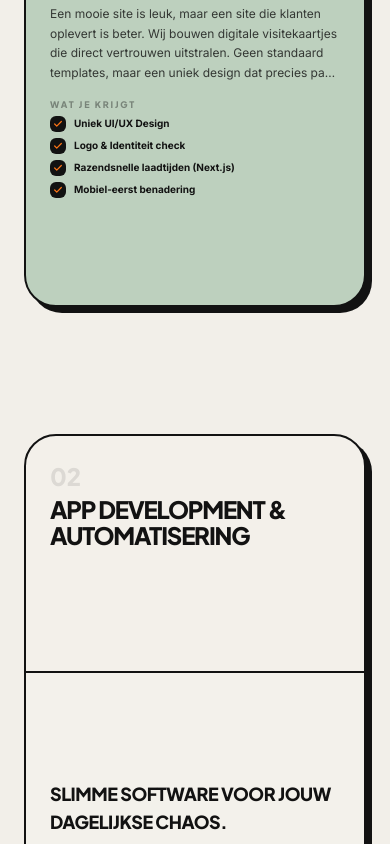
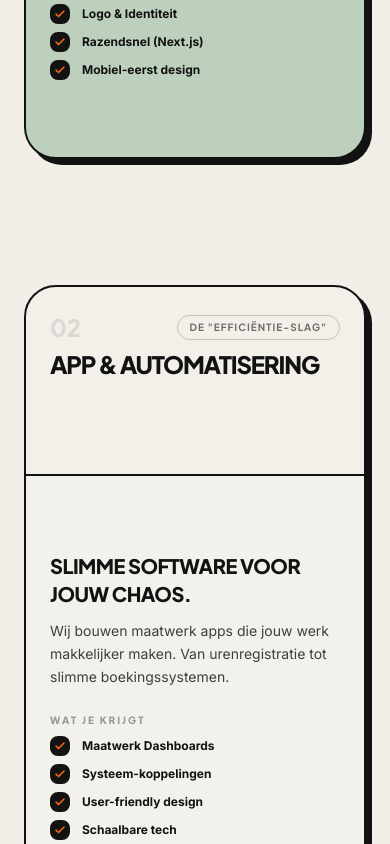
Before and after one commit to madebyformastudios/forma-v2, a Next.js app: page / in a window 390 px wide. Shown: the part 1640-2484 px from the top of the page. Built offline with nearby package versions, Linux system fonts and the light colour scheme.

Commit message:
fix: resolve mobile FAQ toggle by disabling hover on touch devices

```diff
--- a/components/sections/FAQ.tsx
+++ b/components/sections/FAQ.tsx
@@ -39,6 +39,18 @@ export default function FAQ() {
   const [hoveredIndex, setHoveredIndex] = useState<number | null>(null);
   const [clickedIndex, setClickedIndex] = useState<number | null>(null);
 
+  const handleMouseEnter = (index: number) => {
+    if (window.matchMedia('(hover: hover)').matches) {
+      setHoveredIndex(index);
+    }
+  };
+
+  const handleMouseLeave = () => {
+    if (window.matchMedia('(hover: hover)').matches) {
+      setHoveredIndex(null);
+    }
+  };
+
   return (
     <section
       id="faq"
@@ -64,8 +76,8 @@ export default function FAQ() {
             return (
               <div
                 key={index}
-                onMouseEnter={() => setHoveredIndex(index)}
-                onMouseLeave={() => setHoveredIndex(null)}
+                onMouseEnter={() => handleMouseEnter(index)}
+                onMouseLeave={handleMouseLeave}
                 className={`border-b border-ink/10 transition-colors duration-500 ${isOpen ? 'bg-sand' : 'bg-transparent'}`}
               >
                 <button
--- a/components/sections/Services.tsx
+++ b/components/sections/Services.tsx
@@ -10,40 +10,40 @@ const services = [
     label: "De \"Binnenkomer\"",
     title: "Webdesign & Branding",
     headline: "Websites die voor je werken, niet andersom.",
-    description: "Een mooie site is leuk, maar een site die klanten oplevert is beter. Wij bouwen digitale visitekaartjes die direct vertrouwen uitstralen. Geen standaard templates, maar een uniek design dat precies past bij jouw zaak.",
+    description: "Wij bouwen unieke, razendsnelle digitale visitekaartjes die direct vertrouwen uitstralen en klanten opleveren.",
     benefits: [
       "Uniek UI/UX Design",
-      "Logo & Identiteit check",
-      "Razendsnelle laadtijden (Next.js)",
-      "Mobiel-eerst benadering"
+      "Logo & Identiteit",
+      "Razendsnel (Next.js)",
+      "Mobiel-eerst design"
     ],
     color: "#B6CBB7" // Sage
   },
   {
     id: "02",
     label: "De \"Efficiëntie-slag\"",
-    title: "App Development & Automatisering",
-    headline: "Slimme software voor jouw dagelijkse chaos.",
-    description: "Heb je een proces dat nu nog met pen, papier of een rommelige Excel gaat? Wij bouwen maatwerk apps die jouw werk makkelijker maken. Van urenregistratie voor bouwbedrijven tot boekingssystemen voor de lokale kapper.",
+    title: "App & Automatisering",
+    headline: "Slimme software voor jouw chaos.",
+    description: "Wij bouwen maatwerk apps die jouw werk makkelijker maken. Van urenregistratie tot slimme boekingssystemen.",
     benefits: [
       "Maatwerk Dashboards",
-      "Koppelingen met je huidige systemen",
-      "Gebruiksvriendelijke interfaces",
-      "Schaalbare technologie"
+      "Systeem-koppelingen",
+      "User-friendly design",
+      "Schaalbare tech"
     ],
     color: "#F2EFE9" // Sand
   },
   {
     id: "03",
     label: "De \"Toekomstbestendige\" Groei",
-    title: "SEO & AI-Vindbaarheid (GEO)",
-    headline: "Gevonden worden, nu en in het AI-tijdperk.",
-    description: "De manier waarop mensen zoeken verandert. Naast de bekende Google-lijstjes, kijken we nu naar GEO (Generative Engine Optimization). Wij zorgen dat jouw zaak niet alleen bovenaan de zoekresultaten staat, maar ook de bron is die AI-modellen zoals ChatGPT en Google Gemini aanbevelen.",
+    title: "SEO & AI (GEO)",
+    headline: "Gevonden worden door mens en AI.",
+    description: "Wij zorgen dat jouw zaak bovenaan staat in Google en wordt aanbevolen door AI zoals ChatGPT.",
     benefits: [
-      "GEO-Ready Content: Jouw expertise voor AI-zoekmachines",
-      "Lokale SEO: Dominantie in jouw regio",
-      "Autoriteit-bouw: Jouw naam als merk dat wordt vertrouwt",
-      "Performance Tracking: Helder inzicht in je verkeer"
+      "GEO: AI-Optimalisatie",
+      "Lokale SEO Dominantie",
+      "Autoriteit & Trust",
+      "Heldere rapportages"
     ],
     color: "#E5B7A9" // Clay
   }
@@ -73,9 +73,9 @@ function ServiceCard({ id, label, title, headline, description, benefits, color,
   return (
     <div
       ref={container}
-      className={`h-screen flex items-start justify-center sticky service-card-sticky-${index}`}
+      className={`h-[90vh] sm:h-screen flex items-start justify-center sticky service-card-sticky-${index}`}
       style={{
-        top: `calc(80px + ${index * 20}px)`,
+        top: `calc(70px + ${index * 15}px)`,
       }}
     >
       <motion.div
@@ -84,7 +84,7 @@ function ServiceCard({ id, label, title, headline, description, benefits, color,
           scale,
           backgroundColor: color,
         }}
-        className="relative w-full max-w-7xl h-[85vh] sm:h-[75vh] md:h-[70vh] rounded-[32px] md:rounded-[40px] border-2 border-ink shadow-[6px_6px_0px_0px_#121212] md:shadow-[8px_8px_0px_0px_#121212] overflow-hidden flex flex-col md:flex-row opacity-100"
+        className="relative w-full max-w-7xl h-[75vh] sm:h-[75vh] md:h-[70vh] rounded-[32px] md:rounded-[40px] border-2 border-ink shadow-[6px_6px_0px_0px_#121212] md:shadow-[8px_8px_0px_0px_#121212] overflow-hidden flex flex-col md:flex-row opacity-100"
       >
         <style jsx>{`
           @media (min-width: 768px) {
@@ -94,13 +94,15 @@ function ServiceCard({ id, label, title, headline, description, benefits, color,
           }
         `}</style>
         {/* Left Side: Title & Index */}
-        <div className="h-1/3 md:h-auto md:w-1/2 p-6 md:p-16 flex flex-col justify-between border-b-2 md:border-b-0 md:border-r-2 border-ink bg-white/5 shrink-0">
+        <div className="h-[30%] md:h-auto md:w-1/2 p-6 md:p-16 flex flex-col justify-between border-b-2 md:border-b-0 md:border-r-2 border-ink bg-white/5 shrink-0">
           <div>
-            <span className="text-2xl md:text-6xl font-sans font-black text-ink/10 block mb-1 md:mb-4">{id}</span>
-            <span className="hidden sm:inline-block px-3 py-1 rounded-full border border-ink/20 text-[10px] md:text-xs font-sans font-bold uppercase tracking-widest text-ink/60 mb-2 md:mb-6">
-              {label}
-            </span>
-            <h2 className="text-2xl sm:text-3xl md:text-6xl font-sans font-black tracking-tighter leading-[1.1] uppercase text-ink">
+            <div className="flex items-center justify-between md:block">
+              <span className="text-2xl md:text-6xl font-sans font-black text-ink/10 block md:mb-4">{id}</span>
+              <span className="inline-block px-3 py-1 rounded-full border border-ink/20 text-[10px] md:text-xs font-sans font-bold uppercase tracking-widest text-ink/60 md:mb-6">
+                {label}
+              </span>
+            </div>
+            <h2 className="text-2xl sm:text-3xl md:text-6xl font-sans font-black tracking-tighter leading-[1.1] uppercase text-ink mt-2 md:mt-0">
               {title}
             </h2>
           </div>
@@ -108,24 +110,24 @@ function ServiceCard({ id, label, title, headline, description, benefits, color,
 
         {/* Right Side: Content & Benefits */}
         <div className="flex-1 md:w-1/2 p-6 md:p-16 flex flex-col justify-center bg-white/10 overflow-y-auto no-scrollbar">
-          <h3 className="text-lg md:text-3xl font-sans font-black tracking-tight text-ink mb-3 md:mb-6">
+          <h3 className="text-xl md:text-3xl font-sans font-black tracking-tight text-ink mb-3 md:mb-6">
             {headline}
           </h3>
-          <p className="text-xs sm:text-sm md:text-lg font-body text-ink/80 leading-relaxed mb-4 md:mb-10 line-clamp-4 sm:line-clamp-none">
+          <p className="text-sm sm:text-base md:text-lg font-body text-ink/80 leading-relaxed mb-6 md:mb-10">
             {description.split(/(GEO)/g).map((part, i) =>
               part === "GEO" ? <span key={i} className="text-[#F97316] font-bold">GEO</span> : part
             )}
           </p>
 
-          <div className="space-y-2 md:space-y-4">
-            <span className="text-[9px] md:text-xs font-sans font-black uppercase tracking-[0.2em] text-ink/40 mb-1 md:mb-4 block">Wat je krijgt</span>
-            <ul className="grid grid-cols-1 gap-1.5 md:gap-4">
+          <div className="space-y-3 md:space-y-4">
+            <span className="text-[10px] md:text-xs font-sans font-black uppercase tracking-[0.2em] text-ink/40 mb-2 md:mb-4 block">Wat je krijgt</span>
+            <ul className="grid grid-cols-1 gap-2 md:gap-4">
               {benefits.map((benefit) => (
-                <li key={benefit} className="flex items-center space-x-2 md:space-x-4 text-[10px] sm:text-xs md:text-base font-body font-bold text-ink">
-                  <div className="flex-shrink-0 w-4 h-4 md:w-6 md:h-6 rounded-md md:rounded-lg bg-ink flex items-center justify-center">
-                    <Check size={10} className="text-[#F97316] md:w-3 md:h-3" strokeWidth={3} />
+                <li key={benefit} className="flex items-center space-x-3 md:space-x-4 text-xs md:text-base font-body font-bold text-ink">
+                  <div className="flex-shrink-0 w-5 h-5 md:w-6 md:h-6 rounded-lg bg-ink flex items-center justify-center">
+                    <Check size={12} className="text-[#F97316] md:w-3 md:h-3" strokeWidth={3} />
                   </div>
-                  <span className="line-clamp-1 md:line-clamp-none">{benefit}</span>
+                  <span>{benefit}</span>
                 </li>
               ))}
             </ul>
@@ -138,7 +140,7 @@ function ServiceCard({ id, label, title, headline, description, benefits, color,
 
 export default function Services() {
   return (
-    <section id="services" className="relative pt-40 pb-32">
+    <section id="services" className="relative pt-24 md:pt-40 pb-12 md:pb-32">
       <div className="max-w-7xl mx-auto px-6 lg:px-12 mb-12">
         <div className="max-w-4xl">
           <span className="text-xs font-sans font-black uppercase tracking-[0.3em] text-accent mb-4 block">
@@ -157,7 +159,7 @@ export default function Services() {
       </div>
 
       {/* Spacer to ensure the last card can be scrolled past */}
-      <div className="h-[20vh]" />
+      <div className="h-[10vh] md:h-[20vh]" />
     </section>
   );
 }
```
